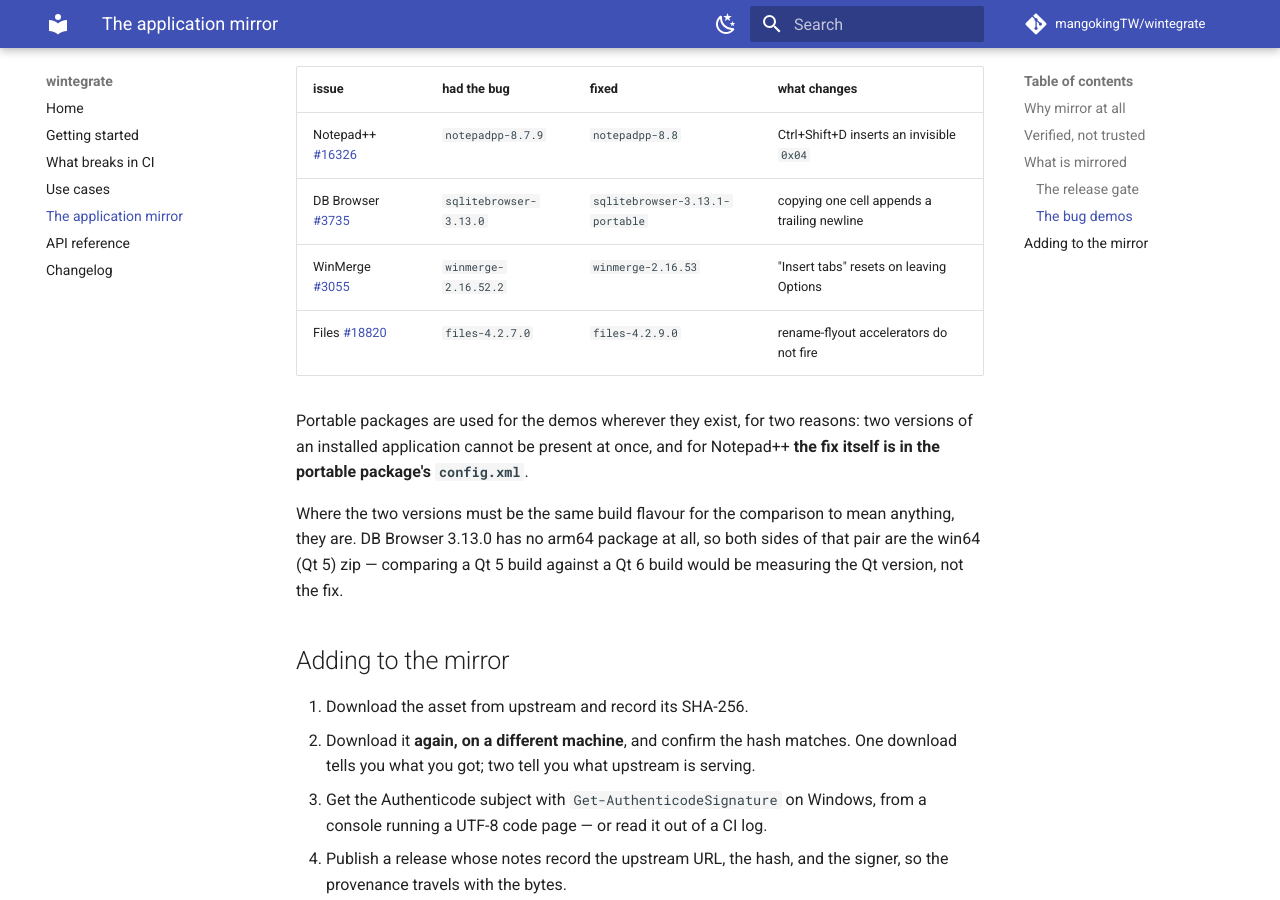
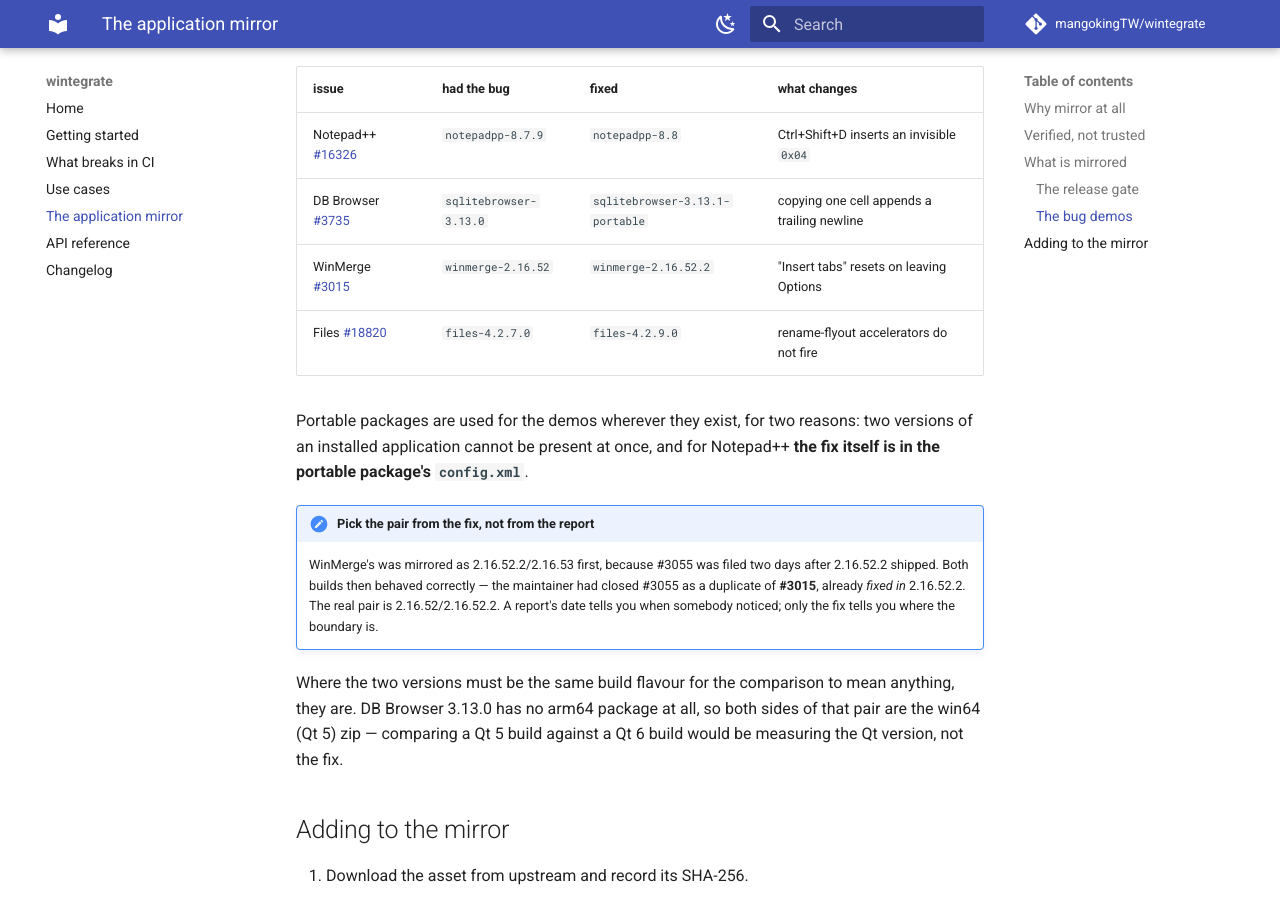
Before and after one commit to mangokingTW/wintegrate, an MkDocs documentation site: the page built from docs/test-fixtures.md, in a window 1280 px wide and 900 px high, scrolled down 1958 px. Built offline with MkDocs 1.6.1 and Material for MkDocs 9.7.7, drawn with Linux system fonts in a browser that asks for light colours; comment, search, counter and statistics services are not loaded.

Commit message:
docs: the WinMerge fixture pair was picked from the wrong end
Mirrored 2.16.52.2/2.16.53 because issue #3055 was filed two days after
2.16.52.2 shipped. Both builds then round-tripped the setting correctly.
The maintainer had closed #3055 as a duplicate of #3015 with "fixed in
the latest version 2.16.52.2" — so that release is the fix, not the bug.

The real pair is 2.16.52/2.16.52.2, measured: choosing Insert tabs stores
TabType=0x1 on 2.16.52 and 0x0 on 2.16.52.2.

A report's date tells you when somebody noticed. Only the fix tells you
where the boundary is.

Co-Authored-By: Claude Opus 5 (1M context) <noreply@anthropic.com>

```diff
--- a/docs/test-fixtures.md
+++ b/docs/test-fixtures.md
@@ -77,17 +77,25 @@ fixed it. These run on request, not on every push.
 |---|---|---|---|
 | Notepad++ [#16326][npp] | `notepadpp-8.7.9` | `notepadpp-8.8` | Ctrl+Shift+D inserts an invisible `0x04` |
 | DB Browser [#3735][db4s] | `sqlitebrowser-3.13.0` | `sqlitebrowser-3.13.1-portable` | copying one cell appends a trailing newline |
-| WinMerge [#3055][wm] | `winmerge-2.16.52.2` | `winmerge-2.16.53` | "Insert tabs" resets on leaving Options |
+| WinMerge [#3015][wm] | `winmerge-2.16.52` | `winmerge-2.16.52.2` | "Insert tabs" resets on leaving Options |
 | Files [#18820][files] | `files-4.2.7.0` | `files-4.2.9.0` | rename-flyout accelerators do not fire |
 
 [npp]: https://github.com/notepad-plus-plus/notepad-plus-plus/issues/16326
 [db4s]: https://github.com/sqlitebrowser/sqlitebrowser/issues/3735
-[wm]: https://github.com/WinMerge/winmerge/issues/3055
+[wm]: https://github.com/WinMerge/winmerge/issues/3015
 [files]: https://github.com/files-community/Files/issues/18820
 
 Portable packages are used for the demos wherever they exist, for two reasons:
 two versions of an installed application cannot be present at once, and for
 Notepad++ **the fix itself is in the portable package's `config.xml`**.
+
+!!! note "Pick the pair from the fix, not from the report"
+
+    WinMerge's was mirrored as 2.16.52.2/2.16.53 first, because #3055 was filed
+    two days after 2.16.52.2 shipped. Both builds then behaved correctly — the
+    maintainer had closed #3055 as a duplicate of **#3015**, already *fixed in*
+    2.16.52.2. The real pair is 2.16.52/2.16.52.2. A report's date tells you when
+    somebody noticed; only the fix tells you where the boundary is.
 
 Where the two versions must be the same build flavour for the comparison to mean
 anything, they are. DB Browser 3.13.0 has no arm64 package at all, so both sides
```
Also changed, not shown: CHANGELOG.md (+1 -1 lines).
